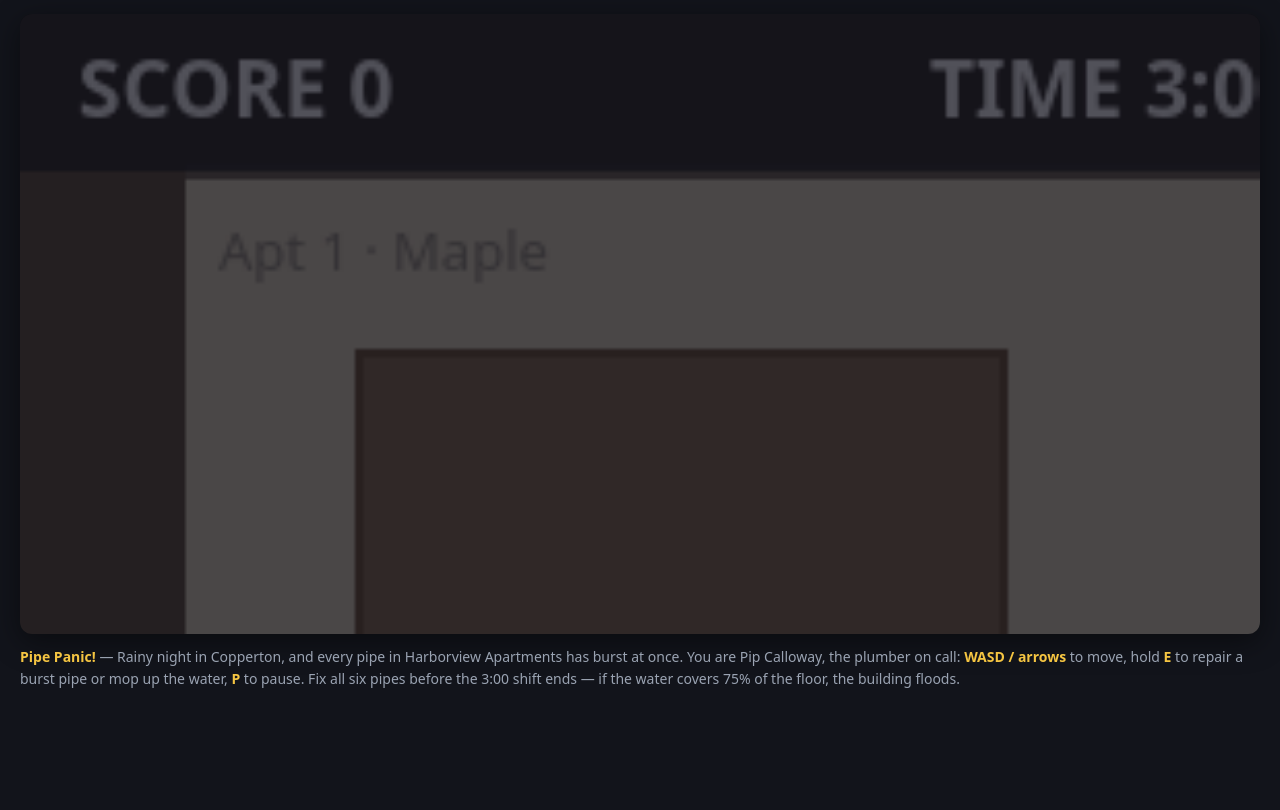
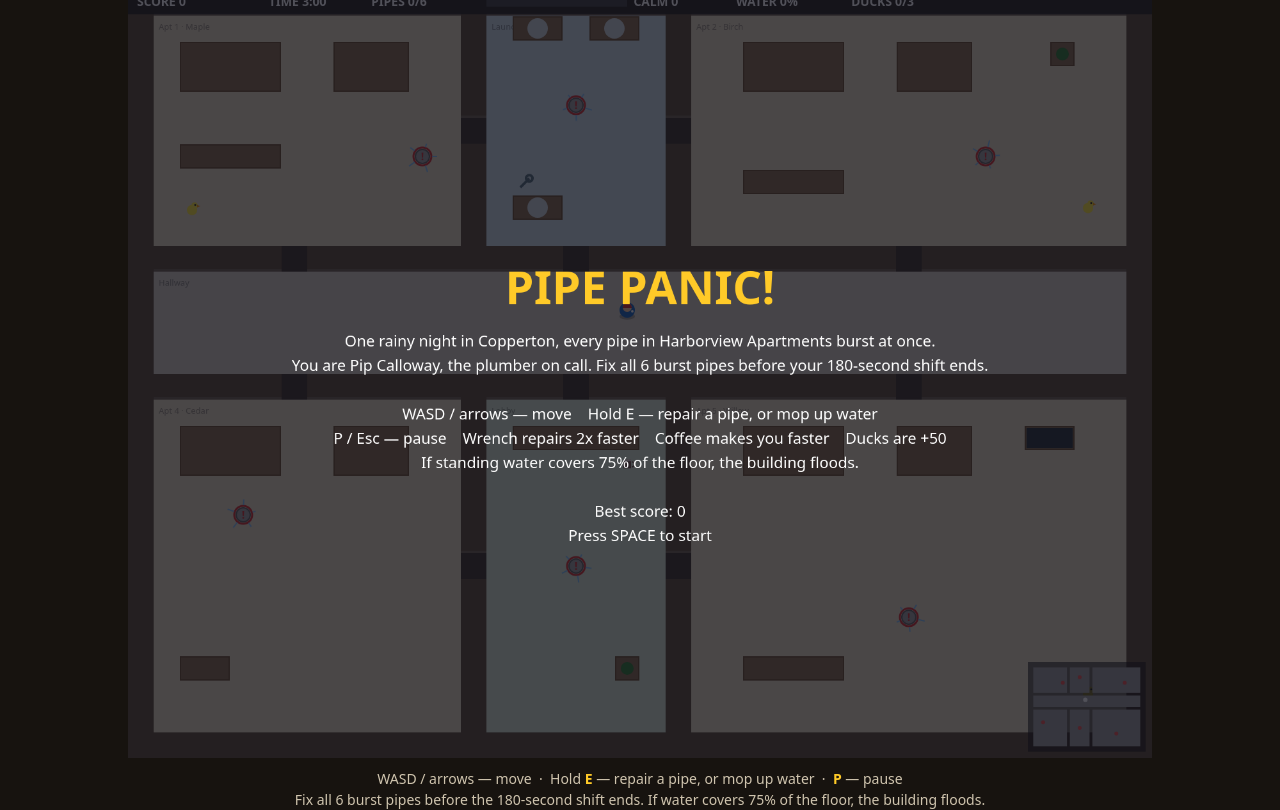
Before and after one commit to kuaixiangjie-commits/pipe-panic, a plain HTML site: page game/index.html in a window 1280 px wide. Drawn offline with Linux system fonts and the light colour scheme.

Commit message:
Round 4: game/index.html

```diff
--- a/game/index.html
+++ b/game/index.html
@@ -1,23 +1,22 @@
-<!doctype html>
+<!DOCTYPE html>
 <html lang="en">
 <head>
 <meta charset="utf-8">
 <meta name="viewport" content="width=device-width, initial-scale=1">
 <link rel="icon" href="data:,">
-<title>Pipe Panic! — Copperton's burst pipes</title>
+<title>Pipe Panic! — Copperton</title>
 <style>
-  html, body { margin: 0; padding: 0; background: #12141b; color: #e8e8e8; font-family: system-ui, -apple-system, "Segoe UI", sans-serif; }
-  .wrap { max-width: 1240px; margin: 0 auto; padding: 14px; }
-  canvas { display: block; width: 100%; height: auto; background: #0b0d12; border-radius: 12px; box-shadow: 0 8px 30px rgba(0,0,0,0.45); }
-  .help { margin-top: 12px; font-size: 14px; color: #9aa3b2; line-height: 1.6; }
-  .help b { color: #f5c542; }
+  html, body { margin: 0; padding: 0; background: #17130f; height: 100%; }
+  body { display: flex; flex-direction: column; align-items: center; justify-content: center; font-family: system-ui, sans-serif; }
+  #game { width: min(96vw, 96vh * 1.3333); height: auto; background: #3e3226; display: block; }
+  .help { color: #cfc4ae; font-size: 14px; margin: 10px 0 0; text-align: center; line-height: 1.5; }
+  .help b { color: #ffca28; }
 </style>
 </head>
 <body>
-<div class="wrap">
-  <canvas id="game"></canvas>
-  <div class="help"><b>Pipe Panic!</b> — Rainy night in Copperton, and every pipe in Harborview Apartments has burst at once. You are Pip Calloway, the plumber on call: <b>WASD / arrows</b> to move, hold <b>E</b> to repair a burst pipe or mop up the water, <b>P</b> to pause. Fix all six pipes before the 3:00 shift ends — if the water covers 75% of the floor, the building floods.</div>
-</div>
+<canvas id="game" width="1600" height="1200"></canvas>
+<p class="help">WASD / arrows — move &nbsp;·&nbsp; Hold <b>E</b> — repair a pipe, or mop up water &nbsp;·&nbsp; <b>P</b> — pause<br>
+Fix all 6 burst pipes before the 180-second shift ends. If water covers 75% of the floor, the building floods.</p>
 <script type="module" src="./src/main.js"></script>
 </body>
 </html>
```
